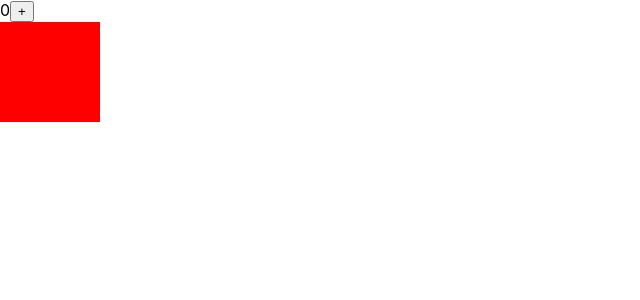
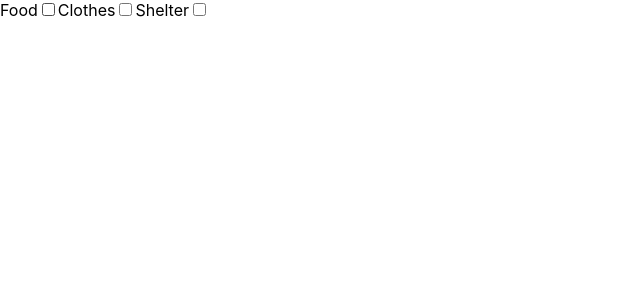
Before and after one commit to DonOhhhh/SWAcademy-2nd-frontend, a React (Create React App) app in the folder React/01/kdt-app/: page / in a window 1280 px wide. Shown: the top 300 px of the page, without its empty margins (0-640 px from the left). Built offline with nearby package versions, Linux system fonts and the light colour scheme.

Commit message:
useCallback

```diff
--- a/React/01/kdt-app/src/App.js
+++ b/React/01/kdt-app/src/App.js
@@ -1,14 +1,20 @@
-import { useState } from "react";
-import Box from "./components/React.memo/Box";
+import { useCallback, useState } from "react";
+import Checkbox from "./components/useCallback/Checkbox";
 
 function App() {
-  const [count, setCount] = useState(0);
+  const [foodOn, setFoodOn] = useState(false);
+  const [clothesOn, setClothesOn] = useState(false);
+  const [shelterOn, setShetlerOn] = useState(false);
+
+  const foodChange = useCallback(e => setFoodOn(e.target.checked), []);
+  const clothesChange = useCallback(e => setClothesOn(e.target.checked), []);
+  const shelterChange = useCallback(e => setShetlerOn(e.target.checked), []);
 
   return (
     <div>
-      {count}
-      <button onClick={() => setCount(count + 1)}>+</button>
-      <Box />
+      <Checkbox label="Food" on={foodOn} onChange={foodChange} />
+      <Checkbox label="Clothes" on={clothesOn} onChange={clothesChange} />
+      <Checkbox label="Shelter" on={shelterOn} onChange={shelterChange} />
     </div>
   )
 }
--- /dev/null
+++ b/React/01/kdt-app/src/components/useCallback/Checkbox.js
@@ -0,0 +1,13 @@
+import React from 'react'
+
+const Checkbox = React.memo(({ label, on, onChange }) => {
+    console.log(label, on);
+    return (
+        <label>
+            {label}
+            <input type="checkbox" defaultChecked={on} onChange={onChange} />
+        </label>
+    )
+})
+
+export default Checkbox;
```
Also changed, not shown: React/01/kdt-app/src/AppBackup.js (added, +7 -0 lines).
